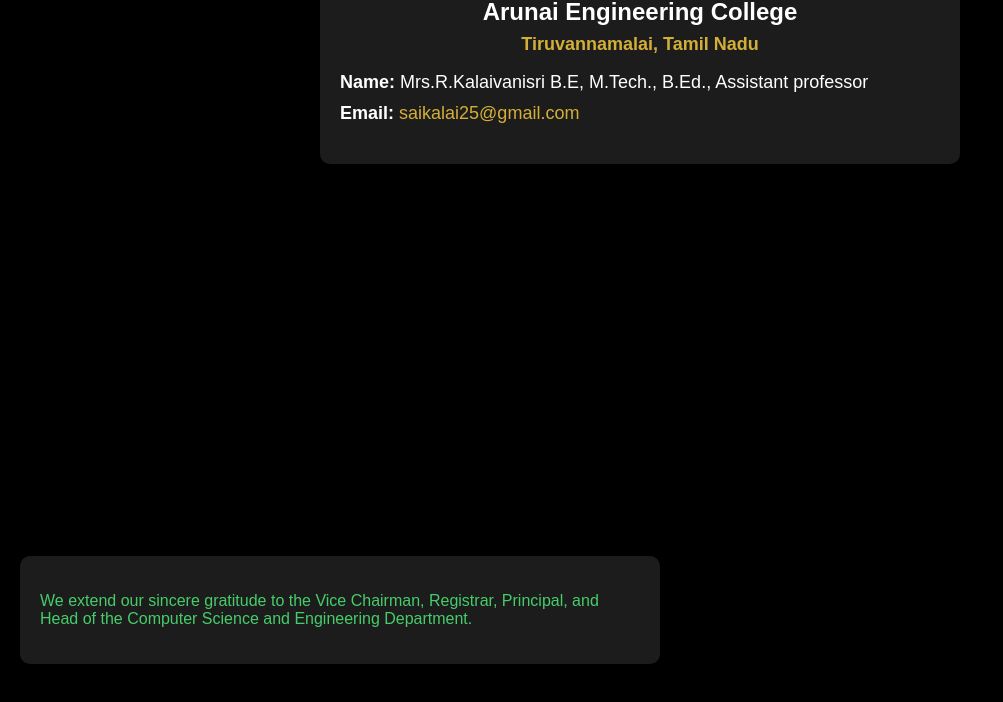
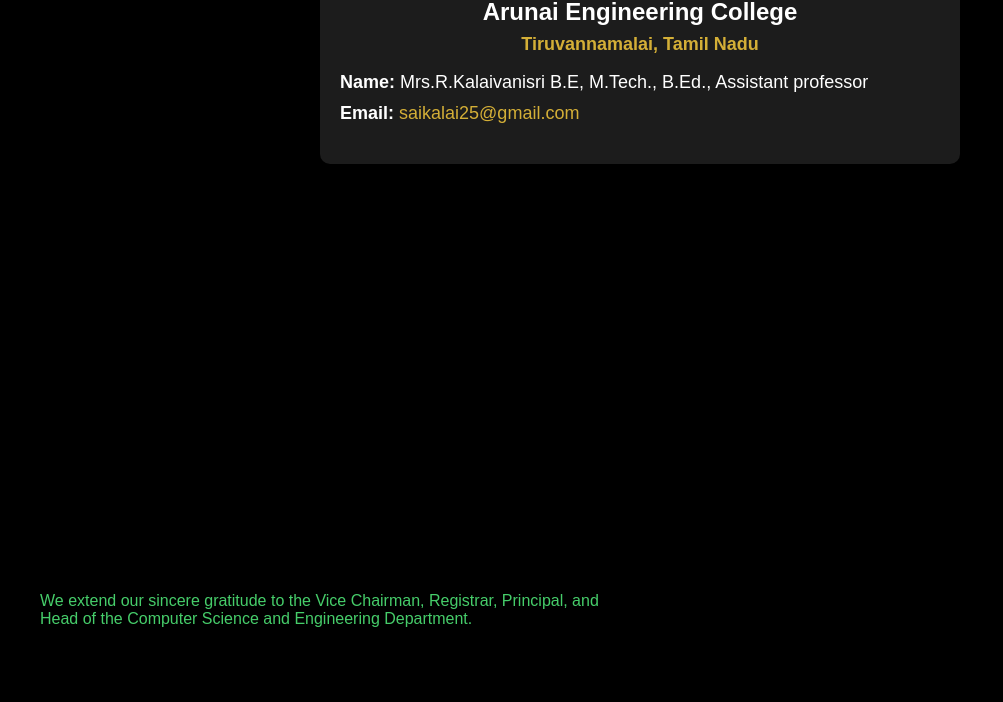
Before and after one commit to TOCApplication/TOCAPP, a plain HTML site: page contact-us.html in a window 1280 px wide. Shown: the part 116-818 px from the top of the page, without its empty margins (0-1003 px from the left). Drawn offline with Linux system fonts and the light colour scheme.

Commit message:
Update contact-us.html

```diff
--- a/contact-us.html
+++ b/contact-us.html
@@ -47,7 +47,8 @@
             position: fixed;
             bottom: 20px;
             color: #46cd6a;
-            margin-right: 20px
+            margin-right: 20px;
+            background-color:#000000;
         }
         .college{
             text-align: center;margin-bottom: 20px;
```
